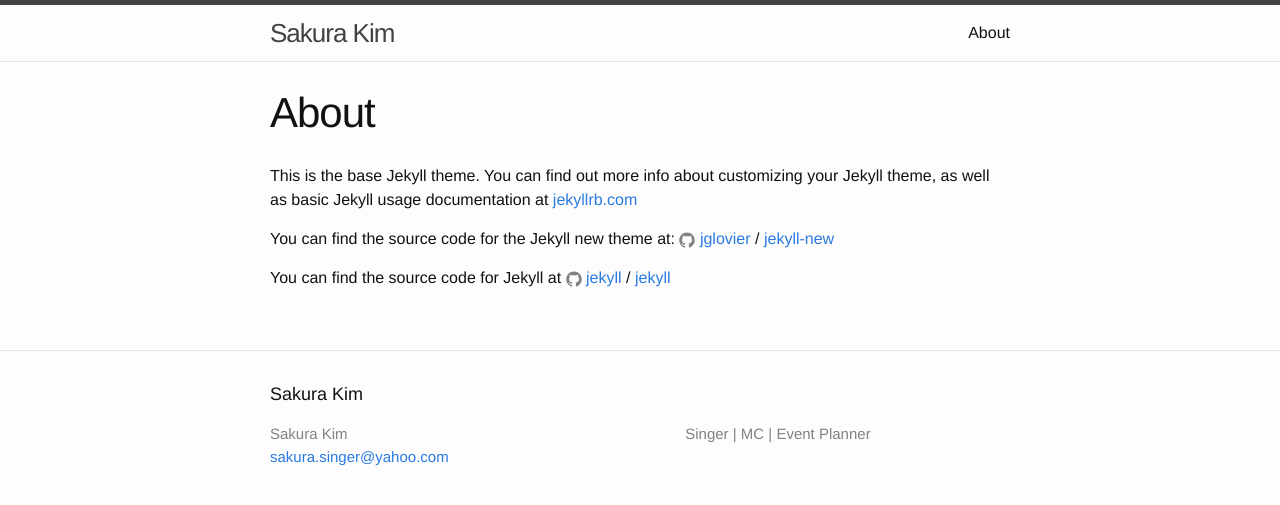
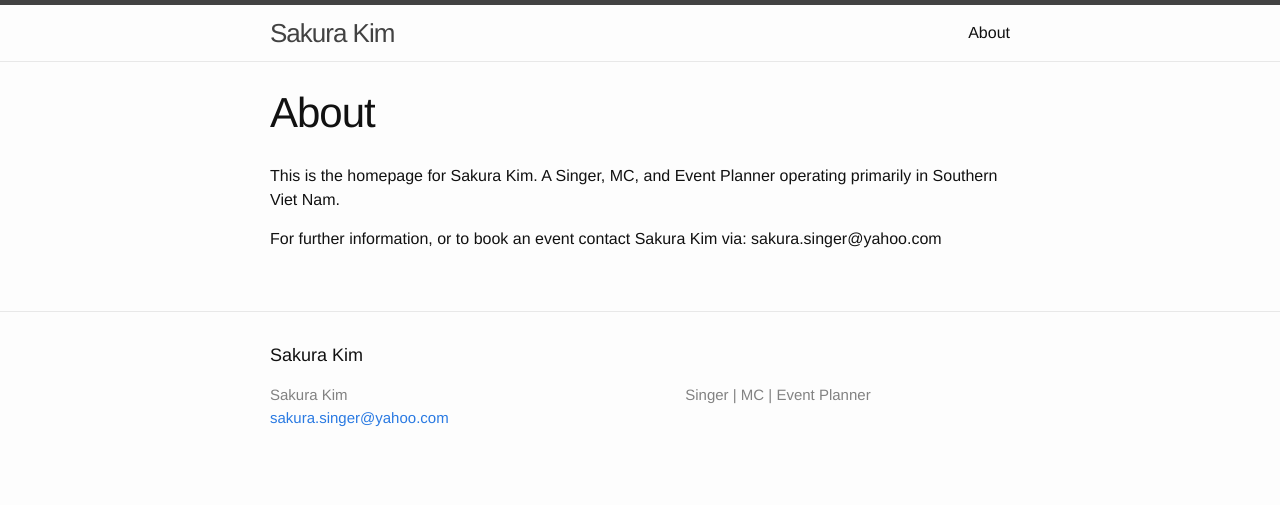
Before and after one commit to sakurakiminfo/sakurakiminfo.github.io, a Jekyll site: the page built from about.md, in a window 1280 px wide. Shown: the top 505 px of the page. Built offline with Jekyll 4.4.1, drawn with Linux system fonts in a browser that asks for light colours.

Commit message:
updating about

```diff
--- a/about.md
+++ b/about.md
@@ -4,12 +4,7 @@ title: About
 permalink: /about/
 ---
 
-This is the base Jekyll theme. You can find out more info about customizing your Jekyll theme, as well as basic Jekyll usage documentation at [jekyllrb.com](http://jekyllrb.com/)
+This is the homepage for Sakura Kim.  A Singer, MC, and Event Planner operating primarily in Southern Viet Nam.
 
-You can find the source code for the Jekyll new theme at:
-{% include icon-github.html username="jglovier" %} /
-[jekyll-new](https://github.com/jglovier/jekyll-new)
-
-You can find the source code for Jekyll at
-{% include icon-github.html username="jekyll" %} /
-[jekyll](https://github.com/jekyll/jekyll)
+For further information, or to book an event contact Sakura Kim via:
+sakura.singer@yahoo.com
```
